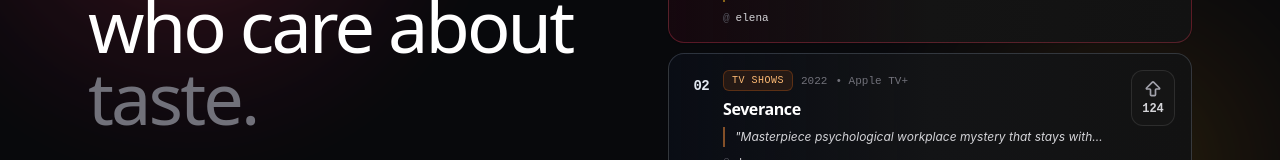
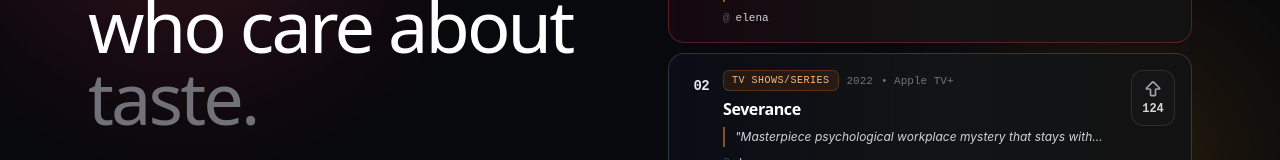
Before and after one commit to addy015/recumend, a React (Vite) app: page / in a window 1280 px wide. Shown: the part 284-444 px from the top of the page. Built offline with nearby package versions, Linux system fonts and the light colour scheme; no server answers; the database is empty.

Commit message:
ui fixes

```diff
--- a/src/components/LandingPage.jsx
+++ b/src/components/LandingPage.jsx
@@ -358,7 +358,7 @@ export default function LandingPage({
                   <div className="flex-1 min-w-0 space-y-1.5">
                     <div className="flex items-center gap-2 text-[11px] font-mono text-zinc-500 flex-wrap">
                       <span className="text-[10px] font-medium uppercase tracking-wider px-2 py-0.5 rounded-md border bg-orange-500/10 text-orange-300 border-orange-500/25">
-                        TV Shows
+                        TV Shows/Series
                       </span>
                       <span>2022</span>
                       <span>• Apple TV+</span>
--- a/src/constants/categories.js
+++ b/src/constants/categories.js
@@ -4,7 +4,7 @@ import { Film, Tv, PlaySquare, BookOpen, Gamepad2, Video, Clapperboard, Layers,
 export const CATEGORIES = [
   { id: 'all', label: 'All', icon: Layers, color: 'text-zinc-300', bg: 'bg-white/[0.06]' },
   { id: 'movie', label: 'Movies', icon: Film, color: 'text-amber-400', bg: 'bg-amber-400/10' },
-  { id: 'show', label: 'TV Shows', icon: Tv, color: 'text-orange-400', bg: 'bg-orange-400/10' },
+  { id: 'show', label: 'TV Shows/Series', icon: Tv, color: 'text-orange-400', bg: 'bg-orange-400/10' },
   { id: 'anime', label: 'Anime', icon: PlaySquare, color: 'text-indigo-400', bg: 'bg-indigo-400/10' },
   { id: 'book', label: 'Books', icon: BookOpen, color: 'text-emerald-400', bg: 'bg-emerald-400/10' },
   { id: 'game', label: 'Games', icon: Gamepad2, color: 'text-rose-400', bg: 'bg-rose-400/10' },
```
